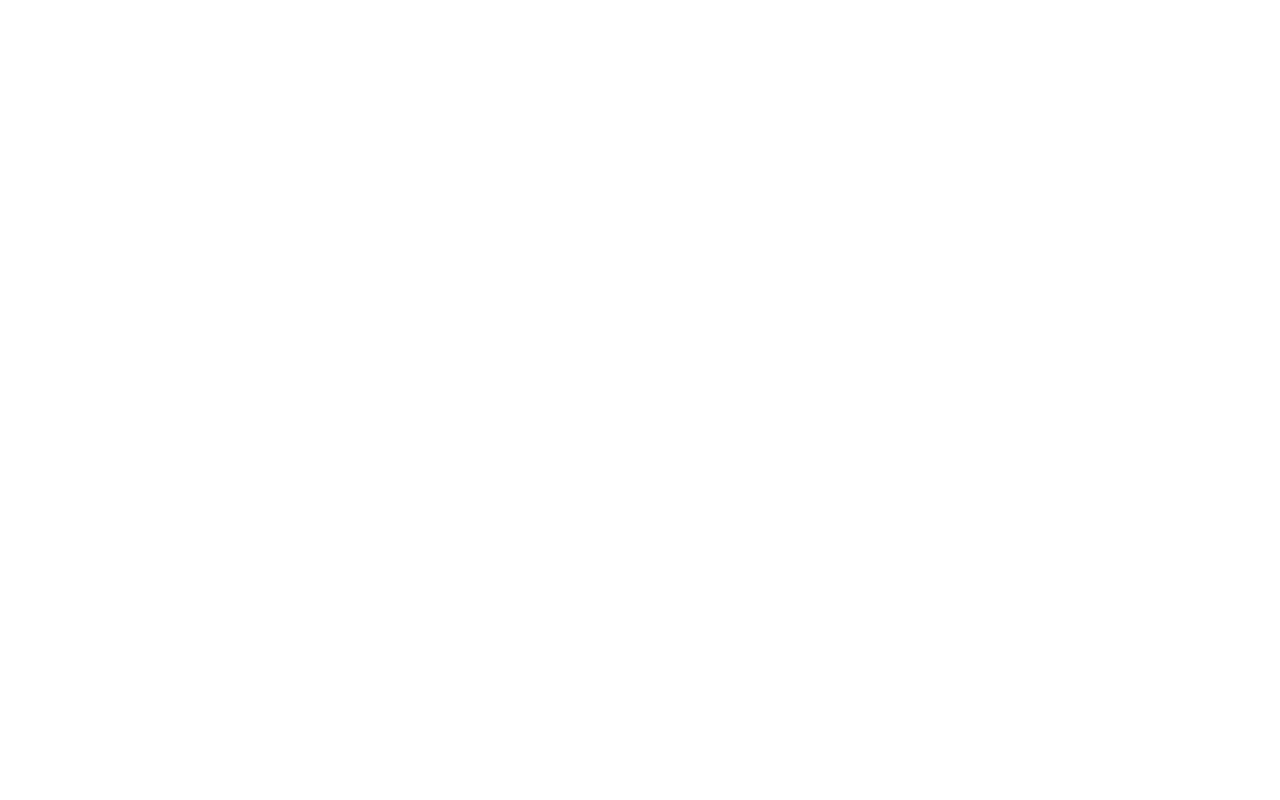
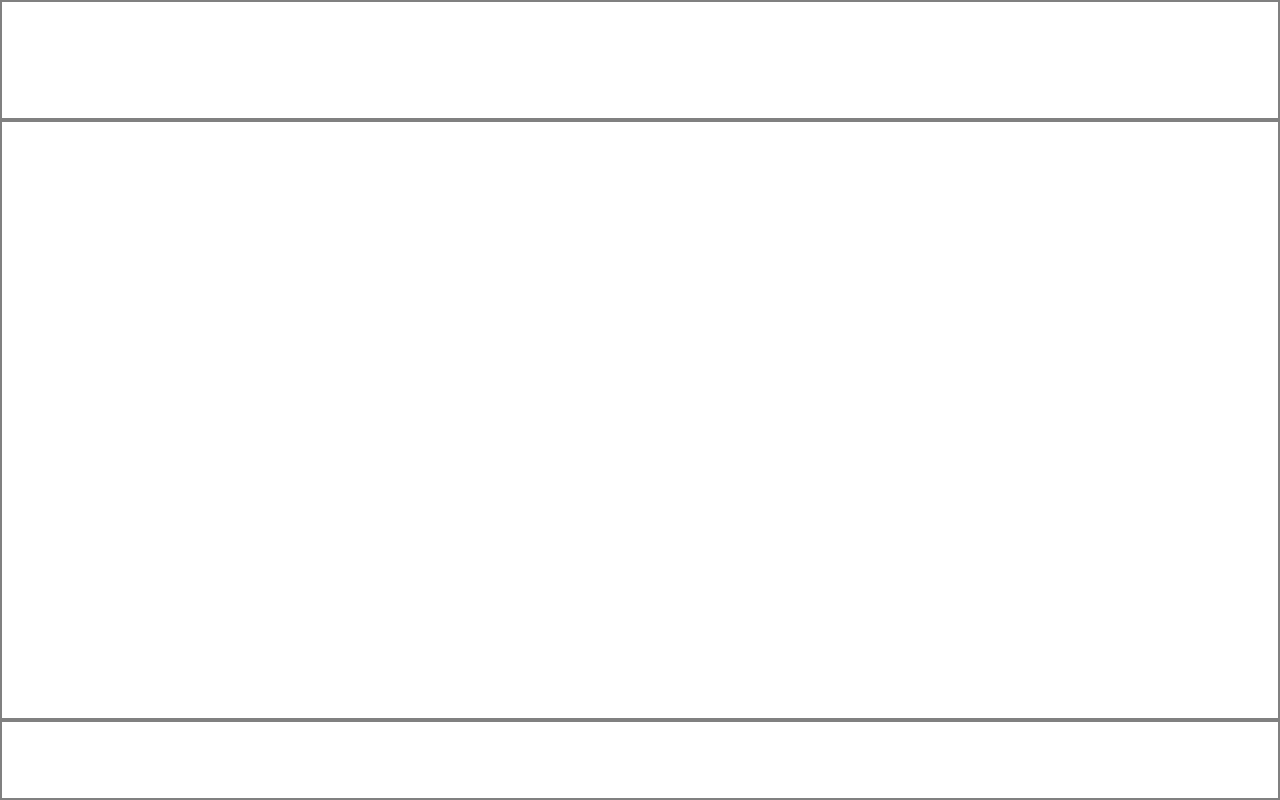
Before and after one commit to Team-DebTomZa/client, a plain HTML site: page entry.html in a window 1280 px wide. Drawn offline with Linux system fonts and the light colour scheme.

Commit message:
gridded out both pages

```diff
--- a/entry.css
+++ b/entry.css
@@ -0,0 +1,32 @@
+* {
+  box-sizing: border-box;
+}
+
+header,
+main,
+footer {
+  border: 2px solid grey;
+}
+
+header {
+  grid-area: head;
+}
+main {
+  grid-area: main;
+}
+footer {
+  grid-area: foot;
+}
+
+body {
+  display: grid;
+  min-height: 100vh;
+  margin: 0;
+  grid-template-columns: 1fr;
+  grid-template-rows: 15% 1fr 10%;
+  grid-template-areas:
+    "head"
+    "main"
+    "foot";
+  font-family: Arial, Helvetica, sans-serif;
+}
--- a/entry.html
+++ b/entry.html
@@ -4,6 +4,7 @@
     <meta charset="UTF-8" />
     <meta http-equiv="X-UA-Compatible" content="IE=edge" />
     <meta name="viewport" content="width=device-width, initial-scale=1.0" />
+    <link rel="stylesheet" href="Entry.css" />
     <title>Document</title>
   </head>
   <body>
```
